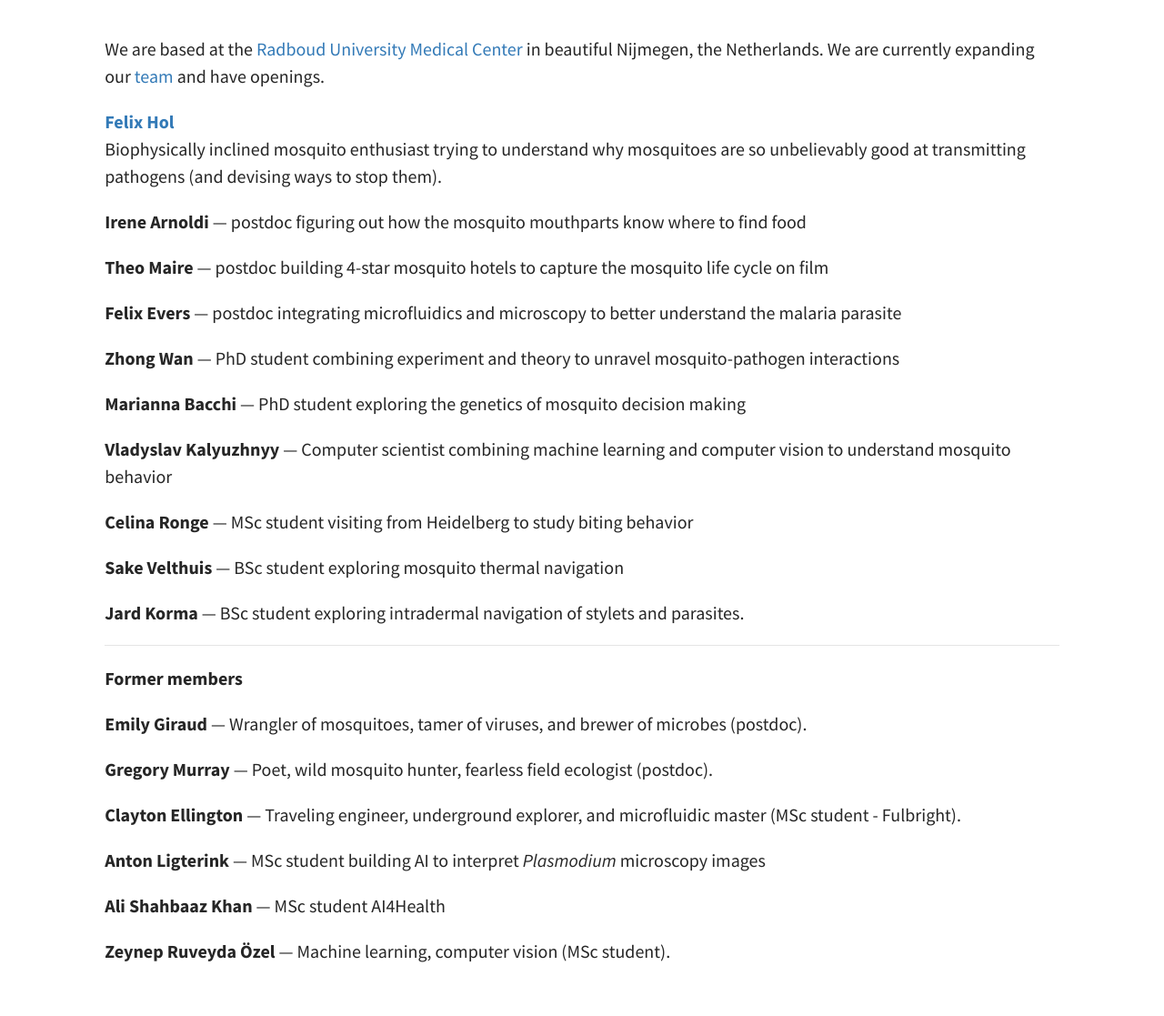
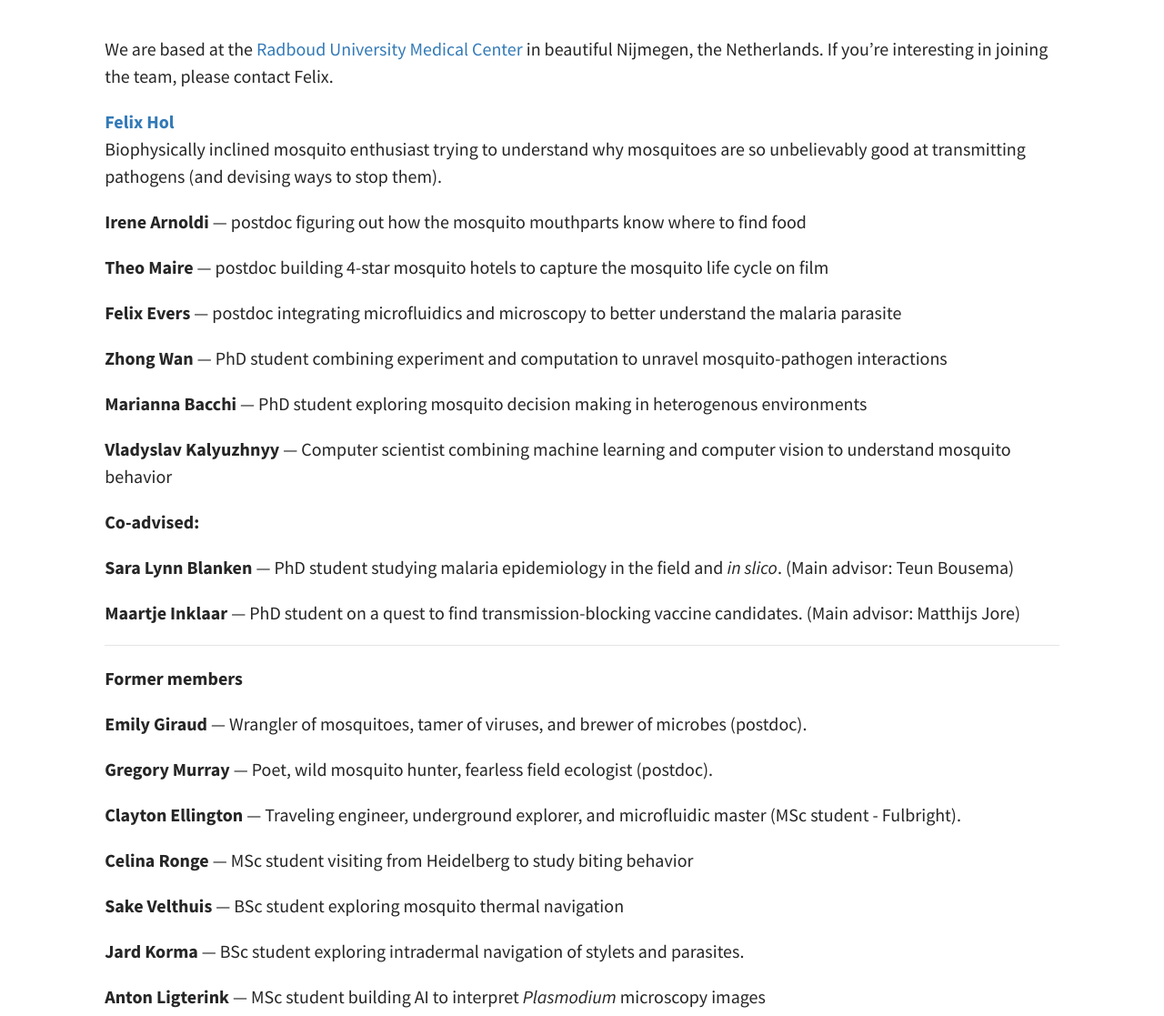
Before and after one commit to felixhol/felixhol.github.io, a Jekyll site: the page built from pages/03Team.md, in a window 1280 px wide and 1400 px high. Shown: the part 283-1400 px from the top of the window at 91% size. Built offline with Jekyll 4.4.1, drawn with Linux system fonts in a browser that asks for light colours.

Commit message:
team update

```diff
--- a/pages/03Team.md
+++ b/pages/03Team.md
@@ -6,7 +6,7 @@ feature-img: "assets/img/IMG_2273.JPG"
 tags:
 ---
 
-We are based at the [Radboud University Medical Center](https://www.radboudumc.nl/en/radboud-institute-for-molecular-life-sciences) in beautiful Nijmegen, the Netherlands. We are currently expanding our [team](/team/) and have openings.
+We are based at the [Radboud University Medical Center](https://www.radboudumc.nl/en/radboud-institute-for-molecular-life-sciences) in beautiful Nijmegen, the Netherlands. If you're interesting in joining the team, please contact Felix.
 
 [**Felix Hol**](/bio/)\
 Biophysically inclined mosquito enthusiast trying to understand why mosquitoes are so unbelievably good at transmitting pathogens (and devising ways to stop them).
@@ -17,19 +17,17 @@ Biophysically inclined mosquito enthusiast trying to understand why mosquitoes a
 
 **Felix Evers**  &mdash; postdoc integrating microfluidics and microscopy to better understand the malaria parasite
 
-**Zhong Wan**  &mdash; PhD student combining experiment and theory to unravel mosquito-pathogen interactions
+**Zhong Wan**  &mdash; PhD student combining experiment and computation to unravel mosquito-pathogen interactions
 
-**Marianna Bacchi**  &mdash; PhD student exploring the genetics of mosquito decision making
+**Marianna Bacchi**  &mdash; PhD student exploring mosquito decision making in heterogenous environments
 
 **Vladyslav Kalyuzhnyy** &mdash; Computer scientist combining machine learning and computer vision to understand mosquito behavior
 
-**Celina Ronge** &mdash; MSc student visiting from Heidelberg to study biting behavior
+**Co-advised:**
 
-**Sake Velthuis** &mdash; BSc student exploring mosquito thermal navigation
+**Sara Lynn Blanken**  &mdash; PhD student studying malaria epidemiology in the field and *in slico*. (Main advisor: Teun Bousema)
 
-**Jard Korma** &mdash; BSc student exploring intradermal navigation of stylets and parasites.
-
-
+**Maartje Inklaar**  &mdash; PhD student on a quest to find transmission-blocking vaccine candidates. (Main advisor: Matthijs Jore)
 
 
 ------
@@ -42,6 +40,12 @@ Biophysically inclined mosquito enthusiast trying to understand why mosquitoes a
 
 **Clayton Ellington** &mdash; Traveling engineer, underground explorer, and microfluidic master (MSc student - Fulbright).
 
+**Celina Ronge** &mdash; MSc student visiting from Heidelberg to study biting behavior
+
+**Sake Velthuis** &mdash; BSc student exploring mosquito thermal navigation
+
+**Jard Korma** &mdash; BSc student exploring intradermal navigation of stylets and parasites.
+
 **Anton Ligterink** &mdash; MSc student building AI to interpret *Plasmodium* microscopy images
 
 **Ali Shahbaaz Khan** &mdash; MSc student AI4Health
```
